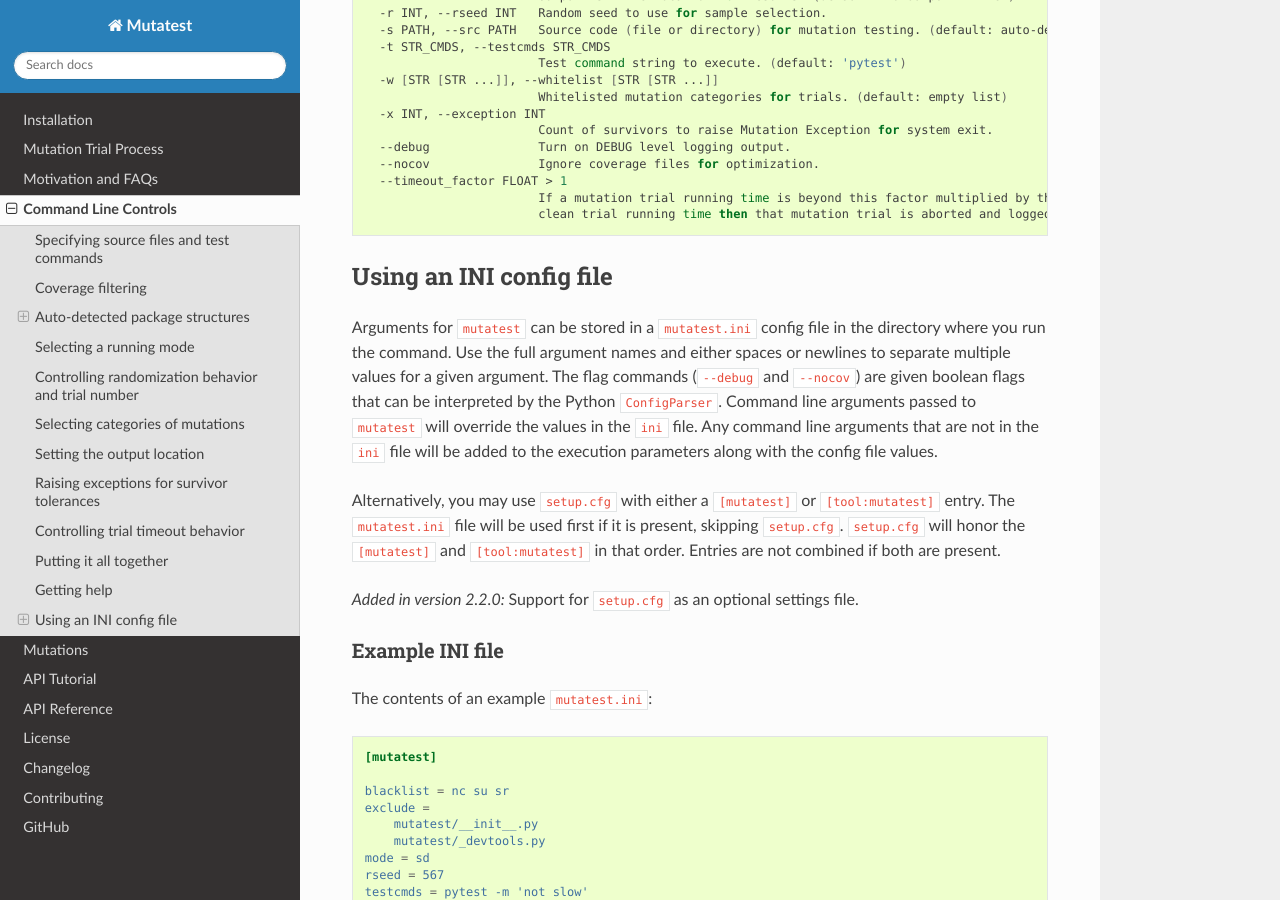
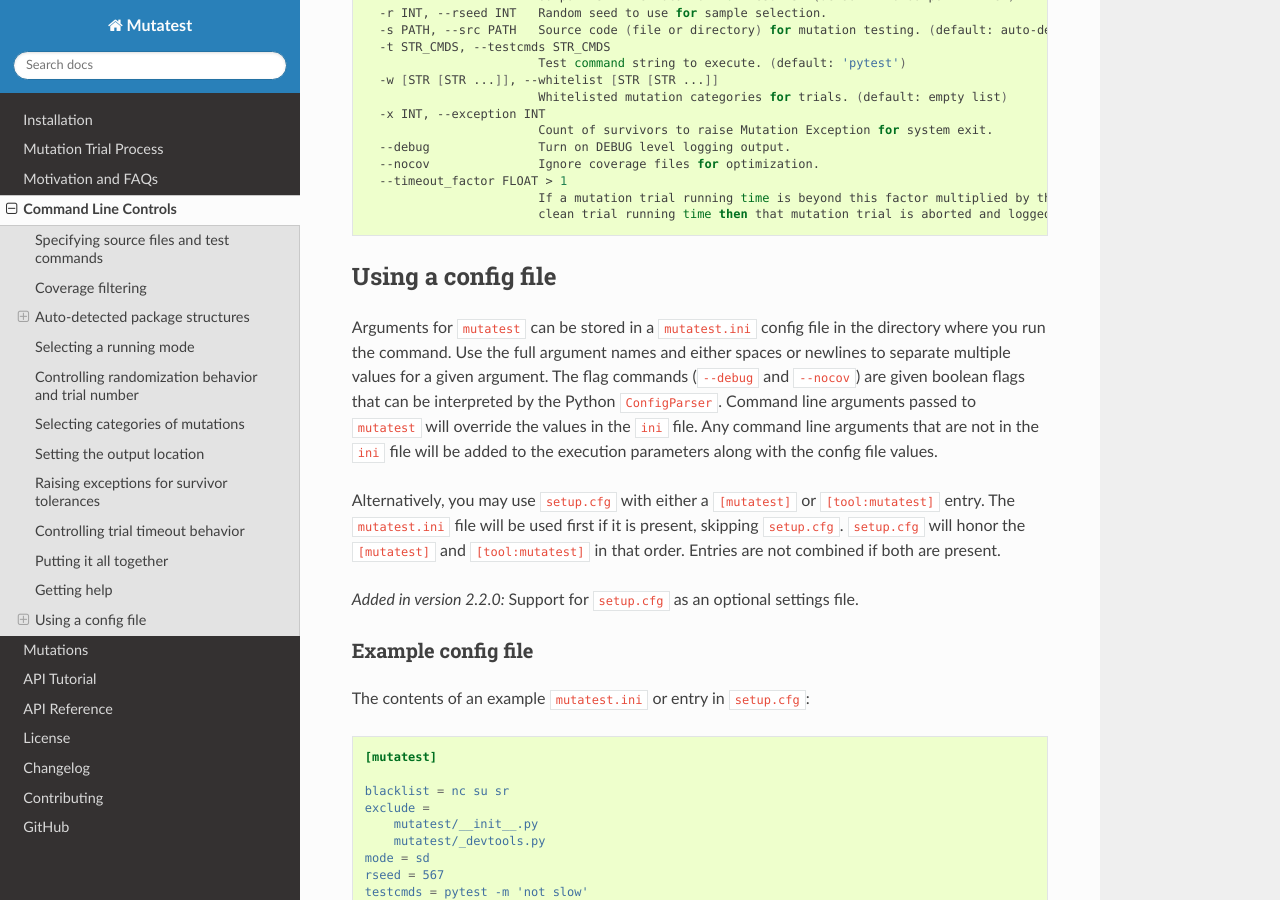
Before and after one commit to EvanKepner/mutatest, a Sphinx documentation site: the page built from docs/commandline.rst, in a window 1280 px wide and 900 px high, scrolled down 6361 px. Built offline with Sphinx 7.4.7 and the Read the Docs theme 2.0.0, drawn with Linux system fonts in a browser that asks for light colours.

Commit message:
doc update on config file

```diff
--- a/docs/commandline.rst
+++ b/docs/commandline.rst
@@ -365,8 +365,8 @@ Run ``mutatest --help`` to see command line arguments and supported operations:
                             clean trial running time then that mutation trial is aborted and logged as a timeout.
 
 
-Using an INI config file
-------------------------
+Using a config file
+-------------------
 
 Arguments for ``mutatest`` can be stored in a ``mutatest.ini`` config file in the directory where
 you run the command.
@@ -386,10 +386,10 @@ Entries are not combined if both are present.
 .. versionadded:: 2.2.0
     Support for ``setup.cfg`` as an optional settings file.
 
-Example INI file
-~~~~~~~~~~~~~~~~
+Example config file
+~~~~~~~~~~~~~~~~~~~
 
-The contents of an example ``mutatest.ini``:
+The contents of an example ``mutatest.ini`` or entry in ``setup.cfg``:
 
 .. code-block:: ini
 
```
